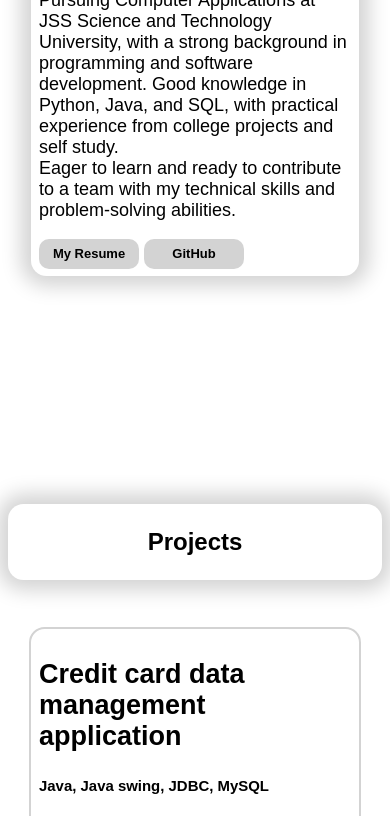
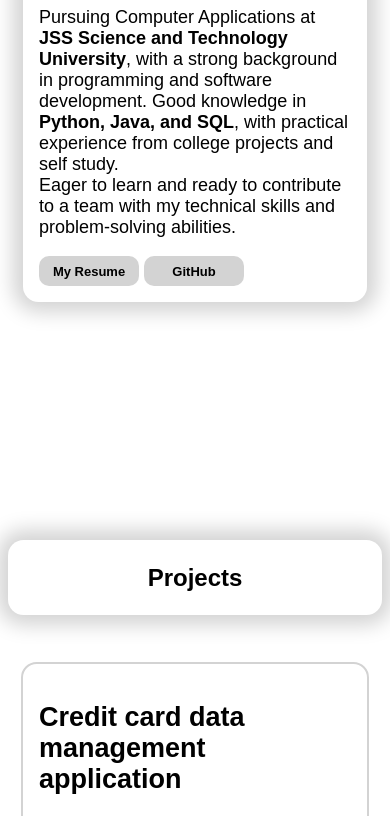
Before and after one commit to ShanmugamPoojan/Portfolio, a plain HTML site: page index.html in a window 390 px wide. Shown: the part 604-1420 px from the top of the page. Drawn offline with Linux system fonts and the light colour scheme; grey boxes are pictures that could not be loaded; a web font is replaced by a local one.

Commit message:
content edit 2

```diff
--- a/index.html
+++ b/index.html
@@ -59,8 +59,8 @@
         </section>
         <article id="discription" class="border">
             <h2>About me</h2>
-            <p>Pursuing Computer Applications at JSS Science and Technology University, with a strong background in
-                programming and software development. Good knowledge in Python, Java, and SQL, with practical experience
+            <p>Pursuing Computer Applications at <b>JSS Science and Technology University</b>, with a strong background in
+                programming and software development. Good knowledge in <b>Python, Java, and SQL</b>, with practical experience
                 from college projects and self study. <br>
                 Eager to learn and ready to contribute to a team with my technical
                 skills and problem-solving abilities.</p>
@@ -123,9 +123,9 @@
 
                 </div>
             </div>
-            <div class="smore">
+            <!-- <div class="smore">
                 <div>Show more</div>
-            </div>
+            </div> -->
 
         </section>
 
@@ -178,9 +178,9 @@
                 </div>
 
             </div>
-            <div class="smore">
+            <!-- <div class="smore">
                 <div>Show more</div>
-            </div>
+            </div> -->
 
         </section>
         <section id="contact">
--- a/style.css
+++ b/style.css
@@ -225,7 +225,7 @@ nav {
     #projects,
     #contact {
 
-        padding-top: 120px;
+        padding-top: 130px;
         /* padding-bottom: 100px; */
     }
 
@@ -235,6 +235,9 @@ nav {
         justify-content: center;
     }
 
+    #discription ,.container > div{
+        padding: 4vw;
+    }
     #profile-pic,
     #discription,
     #project-div>div,
```
